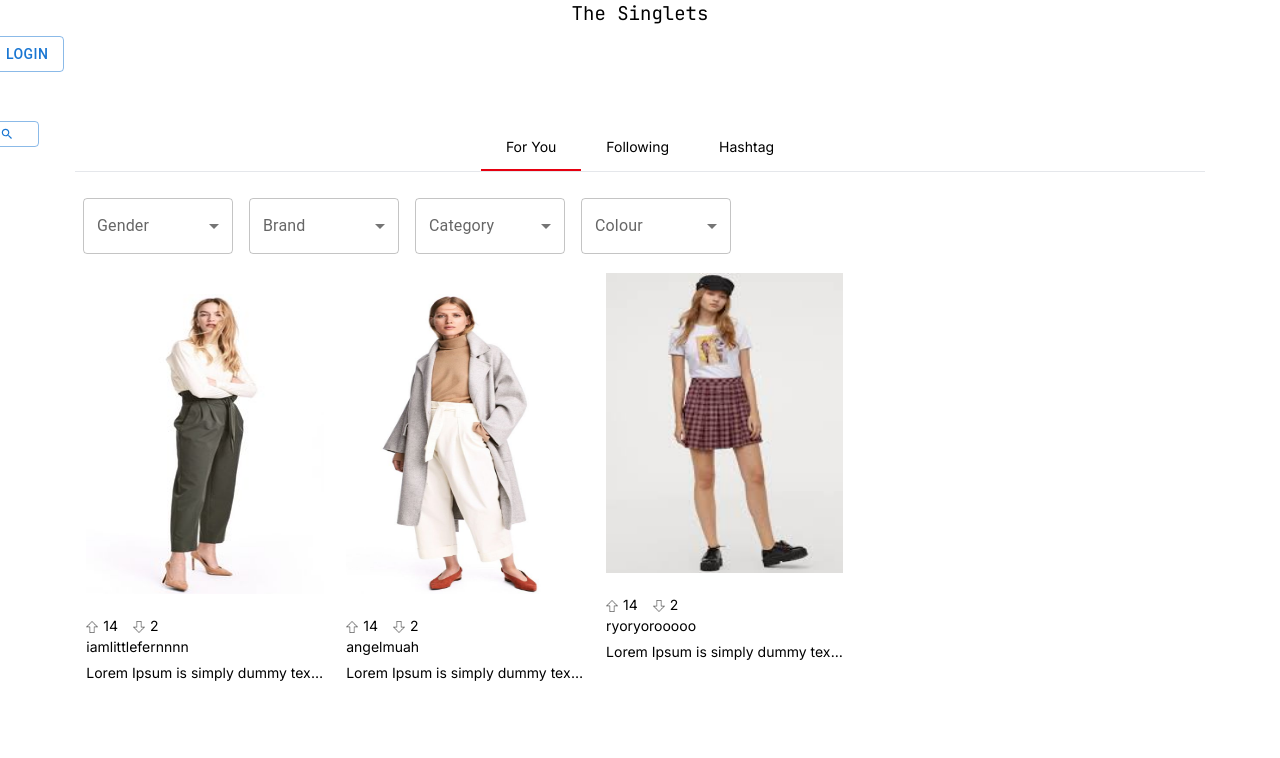
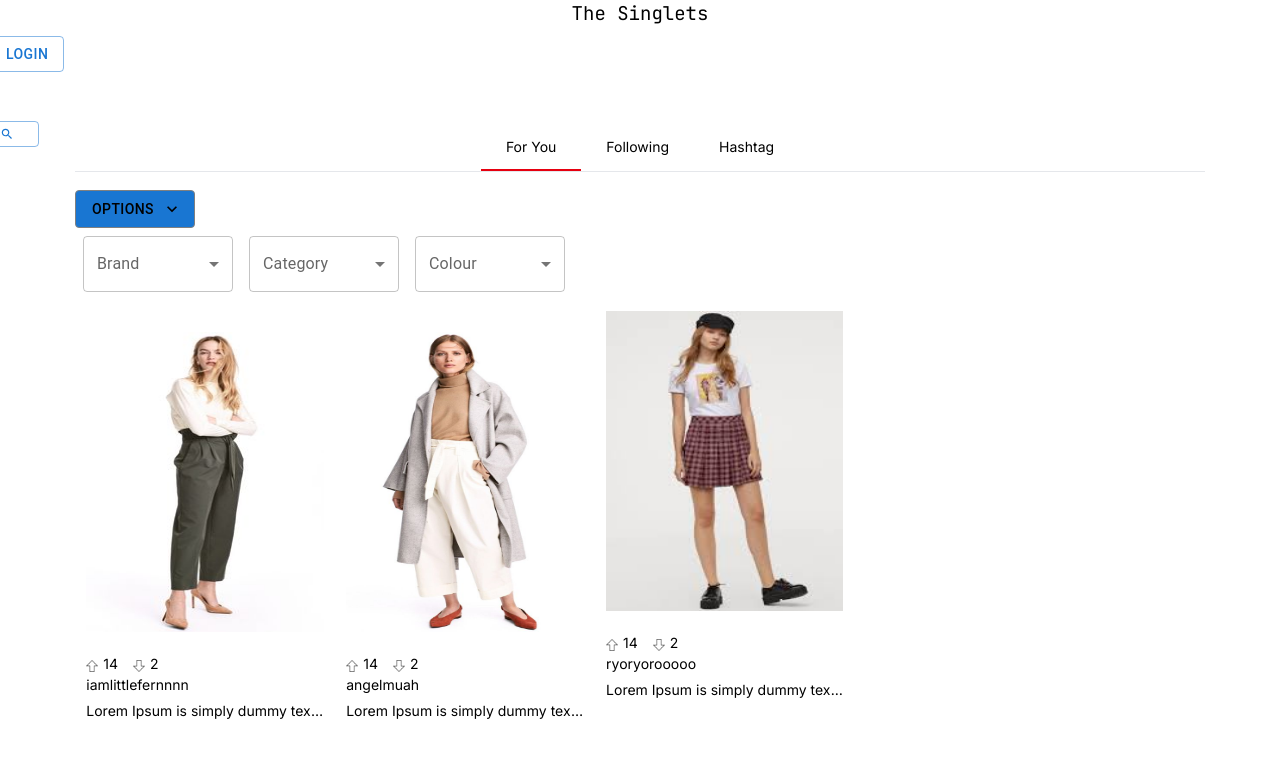
Before and after one commit to fernfern0011/thesinglets, a Next.js app: page /landing_page in a window 1280 px wide. Shown: the top 758 px of the page. Built offline with nearby package versions, Linux system fonts and the light colour scheme.

Commit message:
halfway fixing dropdown

```diff
--- a/app/landing_page/page.js
+++ b/app/landing_page/page.js
@@ -1,19 +1,91 @@
 'use client';
-import React from 'react';
-import LandingPageTabs from '/components/landingPageTabs.js';
+import React, { useEffect } from 'react';
 import SearchPage from '/app/search_page/page.js';
 import FormDialog from '/components/login_overlay.js';
 
+import PostExample1 from '/components/postExample1.js';
+import PostExample2 from '/components/postExample2.js';
+import PostExample3 from '/components/postExample3.js';
+// import styles from '/styles/components/tabs.module.css';
+
+import DropdownGender from '/components/dropdownGender.js';
+import DropdownBrand from '/components/dropdownBrand.js';
+import DropdownCategory from '/components/dropdownCategory.js';
+import DropdownColour from '/components/dropdownColour.js';
+
+
 import styles from '/styles/landing_page.module.css';
 
-const LandingPage = () => (
+export default function LandingPage() {
+  useEffect(() => {
+    // By default, open the first tab
+    document.getElementsByClassName(styles.tablinks)[0].click();
+  }, []);
+
+  function openTab(evt, tabName) {
+    const tabcontent = document.getElementsByClassName('tabcontent');
+    const tablinks = document.getElementsByClassName(styles.tablinks);
+
+    // Hide all tab content
+    for (let i = 0; i < tabcontent.length; i++) {
+      tabcontent[i].style.display = 'none';
+    }
+
+    // Remove the "active" class from all tab buttons
+    for (let i = 0; i < tablinks.length; i++) {
+      tablinks[i].classList.remove(styles.active);
+    }
+
+    // Show the selected tab content and add an "active" class to the button that opened the tab
+    document.getElementById(tabName).style.display = 'block';
+    evt.currentTarget.classList.add(styles.active);
+  }
+
+  return (
     <main className={styles.main}>
       <h1 className={`${styles.h1} jetbrains-mono`}>The Singlets</h1>
       <FormDialog />
       <SearchPage />
       <br></br>
-    <LandingPageTabs />
+      <div>
+            <div className={styles.tab}>
+            <button className={styles.tablinks} onClick={(evt) => openTab(evt, 'forYou')}>
+            For You
+            </button>
+            <button className={styles.tablinks} onClick={(evt) => openTab(evt, 'following')}>
+            Following
+            </button>
+            <button className={styles.tablinks} onClick={(evt) => openTab(evt, 'hashtag')}>
+            Hashtag
+            </button>
+        </div>
+        <hr className={styles.horizontalLine}/>
+
+        <div id="forYou" className={`${"tabcontent"}`}>
+          <DropdownGender />
+          <DropdownBrand />
+          <DropdownCategory />
+          <DropdownColour />
+          <br></br>
+          <PostExample1 />
+          <PostExample3 />
+          <PostExample2 />
+        </div>
+
+{/* Following Tab */}
+      <div id="following" className={`${"tabcontent"}`}>
+        {/* <Dropdown /> */}
+        <PostExample2 />
+      </div>
+
+{/* Hashtag Tab */}
+      <div id="hashtag" className={`${"tabcontent"}`}>
+        {/* <Dropdown /> */}
+        <PostExample3 />
+      </div>
+
+      </div>
     </main>
+
   );
-
-export default LandingPage;
+}
--- a/components/dropdownGender.js
+++ b/components/dropdownGender.js
@@ -1,65 +1,106 @@
 import * as React from 'react';
-import OutlinedInput from '@mui/material/OutlinedInput';
-import InputLabel from '@mui/material/InputLabel';
+import { styled, alpha } from '@mui/material/styles';
+import Button from '@mui/material/Button';
+import Menu from '@mui/material/Menu';
 import MenuItem from '@mui/material/MenuItem';
-import FormControl from '@mui/material/FormControl';
-import ListItemText from '@mui/material/ListItemText';
-import Select from '@mui/material/Select';
+import EditIcon from '@mui/icons-material/Edit';
+import Divider from '@mui/material/Divider';
+import ArchiveIcon from '@mui/icons-material/Archive';
+import FileCopyIcon from '@mui/icons-material/FileCopy';
+import MoreHorizIcon from '@mui/icons-material/MoreHoriz';
+import KeyboardArrowDownIcon from '@mui/icons-material/KeyboardArrowDown';
+
+import FormGroup from '@mui/material/FormGroup';
+import FormControlLabel from '@mui/material/FormControlLabel';
 import Checkbox from '@mui/material/Checkbox';
 
-import styles from '/styles/components/dropdown.module.css';
-
-const ITEM_HEIGHT = 48;
-const ITEM_PADDING_TOP = 8;
-const MenuProps = {
-  PaperProps: {
-    style: {
-      maxHeight: ITEM_HEIGHT * 4.5 + ITEM_PADDING_TOP,
-      width: 250,
+const StyledMenu = styled((props) => (
+  <Menu
+    elevation={0}
+    anchorOrigin={{
+      vertical: 'bottom',
+      horizontal: 'right',
+    }}
+    transformOrigin={{
+      vertical: 'top',
+      horizontal: 'right',
+    }}
+    {...props}
+  />
+))(({ theme }) => ({
+  '& .MuiPaper-root': {
+    borderRadius: 6,
+    marginTop: theme.spacing(1),
+    minWidth: 180,
+    color:
+      theme.palette.mode === 'light' ? 'rgb(55, 65, 81)' : theme.palette.grey[300],
+    boxShadow:
+      'rgb(255, 255, 255) 0px 0px 0px 0px, rgba(0, 0, 0, 0.05) 0px 0px 0px 1px, rgba(0, 0, 0, 0.1) 0px 10px 15px -3px, rgba(0, 0, 0, 0.05) 0px 4px 6px -2px',
+    '& .MuiMenu-list': {
+      padding: '4px 0',
+    },
+    '& .MuiMenuItem-root': {
+      '& .MuiSvgIcon-root': {
+        fontSize: 18,
+        color: theme.palette.text.secondary,
+        marginRight: theme.spacing(1.5),
+      },
+      // '&:active': {
+      //   backgroundColor: alpha(
+      //     theme.palette.primary.main,
+      //     theme.palette.action.selectedOpacity,
+      //   ),
+      // },
     },
   },
-};
+}));
 
-const gender = [
-  'Women',
-  'Men'
-];
-
-export default function DropdownGender() {
-  const [personName, setPersonName] = React.useState([]);
-
-  const handleChange = (event) => {
-    const {
-      target: { value },
-    } = event;
-    setPersonName(
-      // On autofill we get a stringified value.
-      typeof value === 'string' ? value.split(',') : value,
-    );
+export default function CustomizedMenus() {
+  const [anchorEl, setAnchorEl] = React.useState(null);
+  const open = Boolean(anchorEl);
+  const handleClick = (event) => {
+    setAnchorEl(event.currentTarget);
+  };
+  const handleClose = () => {
+    setAnchorEl(null);
   };
 
   return (
-    <div className={styles.dropdown}>
-      <FormControl sx={{ m: 1, width: 150}}>
-        <InputLabel id="gender-label">Gender</InputLabel>
-        <Select
-          labelId="gender-label"
-          id="gender-checkbox"
-          multiple
-          value={personName}
-          onChange={handleChange}
-          input={<OutlinedInput label="Gender" />}
-          renderValue={(selected) => selected.join(', ')}
-          MenuProps={MenuProps}
-        >
-          {gender.map((name) => (
-            <MenuItem key={name} value={name}>
-              <Checkbox checked={personName.indexOf(name) > -1} />
-              <ListItemText primary={name} />
-            </MenuItem>
-          ))}
-        </Select>
-      </FormControl>
+    <div>
+      <Button
+        id="demo-customized-button"
+        aria-controls={open ? 'demo-customized-menu' : undefined}
+        aria-haspopup="true"
+        aria-expanded={open ? 'true' : undefined}
+        variant="contained"
+        disableElevation
+        onClick={handleClick}
+        endIcon={<KeyboardArrowDownIcon />}
+        sx={{
+          color: 'black',
+          border: '1px solid gray'
+        }}
+      >
+        Options
+      </Button>
+      <StyledMenu
+        id="demo-customized-menu"
+        MenuListProps={{
+          'aria-labelledby': 'demo-customized-button',
+        }}
+        anchorEl={anchorEl}
+        open={open}
+        onClose={handleClose}
+      >
+        <MenuItem  disableRipple>
+
+          <FormGroup>
+            <FormControlLabel control={<Checkbox defaultChecked />} label="Men" />
+            <FormControlLabel control={<Checkbox defaultChecked />} label="Women" />
+          </FormGroup>
+
+        </MenuItem>
+      </StyledMenu>
     </div>
   );
 }
--- a/styles/landing_page.module.css
+++ b/styles/landing_page.module.css
@@ -11,3 +11,30 @@
     font-size:19px;
     font-family: 'JetBrains Mono', monospace;
 }
+
+
+
+.tab {
+    text-align: center;
+}
+.tablinks:hover {
+  cursor: pointer;
+}
+.tablinks {
+    border: none;
+    background-color: white;
+    font-family: Inter;
+    font-size: 14px;
+    padding: 20px 25px 12px 25px;
+    border-bottom: 2px solid transparent;
+}
+
+.tablinks.active {
+    border-bottom: 2.5px solid #E60010;
+}
+
+.horizontalLine {
+    background-color: #b8b8b8;
+    margin-top: 0;
+    margin-bottom: 18px;
+}
```
Lines whose indentation alone changed are shown as unchanged.
